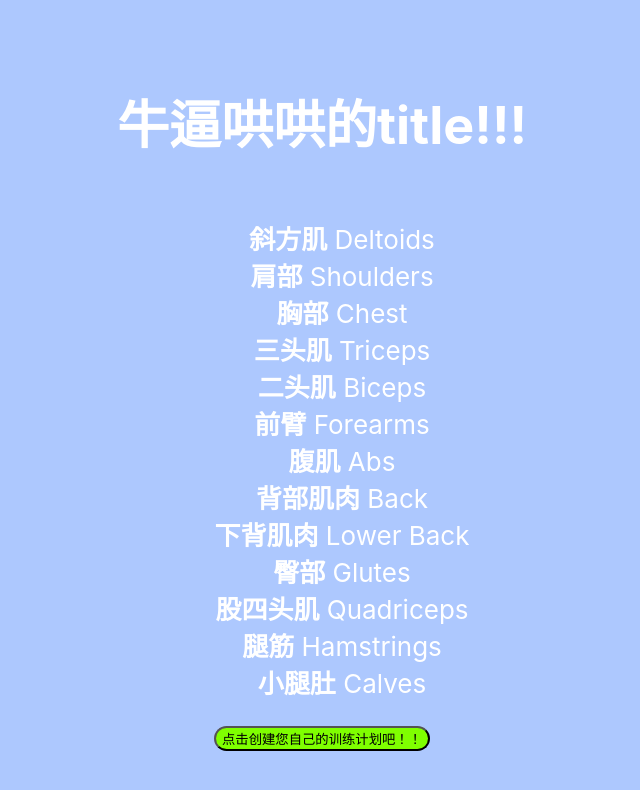
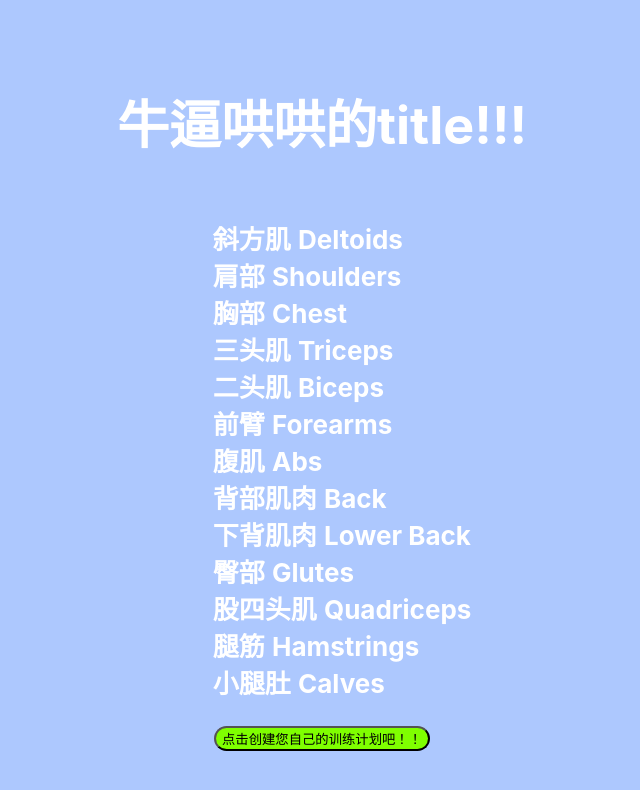
Before and after one commit to ivespeggy/workout-generator, a React (Create React App) app in the folder my-react-app/: page / in a window 1280 px wide. Shown: the top 790 px of the page, without its empty margins (318-958 px from the left). Built offline with nearby package versions, Linux system fonts and the light colour scheme.

Commit message:
updated li
<li> 现在正常运转，css有小问题。
感觉有点硬

```diff
--- a/my-react-app/src/App.css
+++ b/my-react-app/src/App.css
@@ -4,7 +4,7 @@
 
 .ul{
   list-style: none;
-
+  text-align: justify;
 }
 
 
--- a/my-react-app/src/App.js
+++ b/my-react-app/src/App.js
@@ -3,17 +3,26 @@ import './App.css';
 import React, {useState} from 'react';
 import musclesData  from './data/muscles'
 function App() {
-  let [clickState,setClickState] = useState(false)
+  const [clickState,setClickState] = useState([0,0,0,0,0,0,0,0,0,0,0,0,0])
 
   let ClickAction = (clickId) =>{
-    if(!musclesData[clickId].clicked){
-      setClickState(!clickState)
+    let updatedState = [...clickState]
+
+    if(clickState[clickId] === 0){
+      // 还没有被点击过，或者是合上的状态,
+      // change the state here
+      updatedState[clickId] = 1
+      setClickState(updatedState)
+      console.log(clickState)
     }
     else{
-      setClickState(!clickState)
+      //state is 1
+      updatedState[clickId] = 0
+      setClickState(updatedState)
+      console.log(clickState)
     }
 
-    console.log(clickId)
+    // console.log(updatedState)
   }
   return (
     <div className="App">
@@ -25,15 +34,20 @@ function App() {
           const name_cn = musclesData[key].name_cn
           const name_en = musclesData[key].name_en
           const training_moves = musclesData[key].training_moves
-          const clicked = musclesData[key].clicked
+          // const clicked = musclesData[key].clicked
           return(
             <li className='ul' key={id} onClick={()=> ClickAction(id)}>
-              <strong>{name_cn}</strong> {name_en}
+              <strong className='cn_name'>{name_cn}</strong> <strong className='name_en'>{name_en}</strong>
               {
-                clickState && id?<h1>yes</h1>: null
+                clickState[id] === 1 && training_moves.map((move,index) =>{
+                  return(
+                    <ul key={index}>
+                    {move}
+                  </ul>
+                  )
+                })
               }
             </li>
-
           )
         })}
 
```
Also changed, not shown: 2 other files (tests, documents, lock files or other folders).
